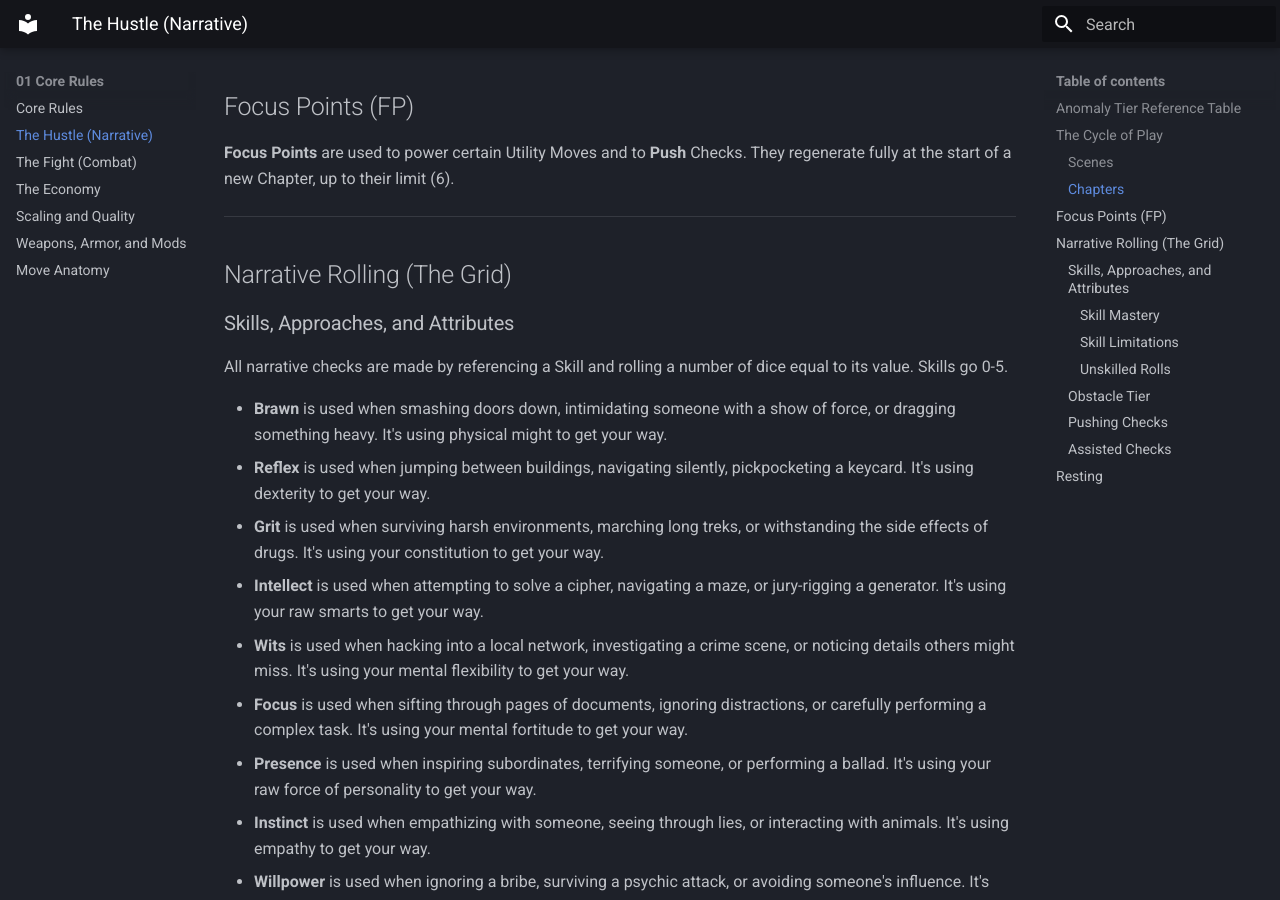
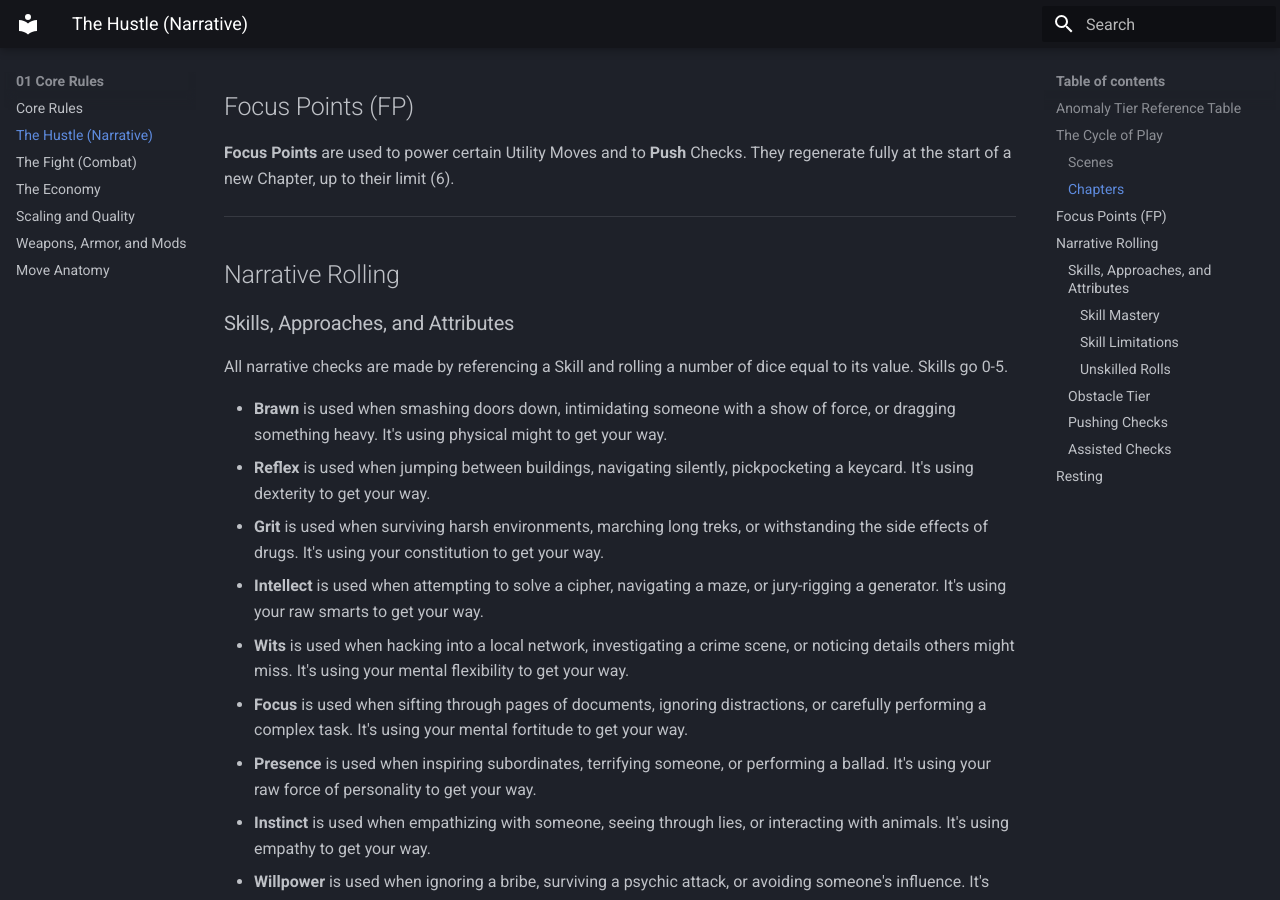
Before and after one commit to Bonfou/LimboRPG, an MkDocs documentation site: the page built from docs/01_Core_Rules/01.1_The_Hustle.md, in a window 1280 px wide and 900 px high, scrolled down 1771 px. Built offline with MkDocs 1.6.1 and Material for MkDocs 9.7.7, drawn with Linux system fonts in a browser that asks for light colours.

Commit message:
Remove unnecessary text

```diff
--- a/docs/01_Core_Rules/01.1_The_Hustle.md
+++ b/docs/01_Core_Rules/01.1_The_Hustle.md
@@ -38,7 +38,7 @@ Typically, if the GM establishes a new primary objective, that's a new Chapter.
 **Focus Points** are used to power certain Utility Moves and to **Push** Checks. They regenerate fully at the start of a new Chapter, up to their limit (6).
 
 ---
-## Narrative Rolling (The Grid)
+## Narrative Rolling
 ### Skills, Approaches, and Attributes
 All narrative checks are made by referencing a Skill and rolling a number of dice equal to its value. Skills go 0-5.
 
```
